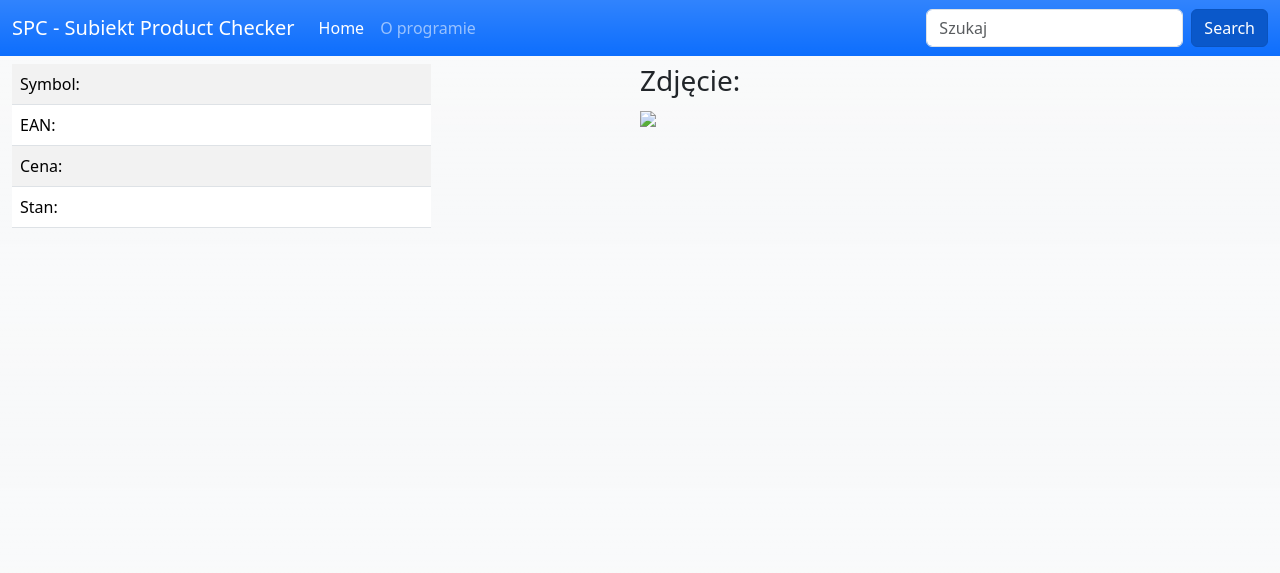
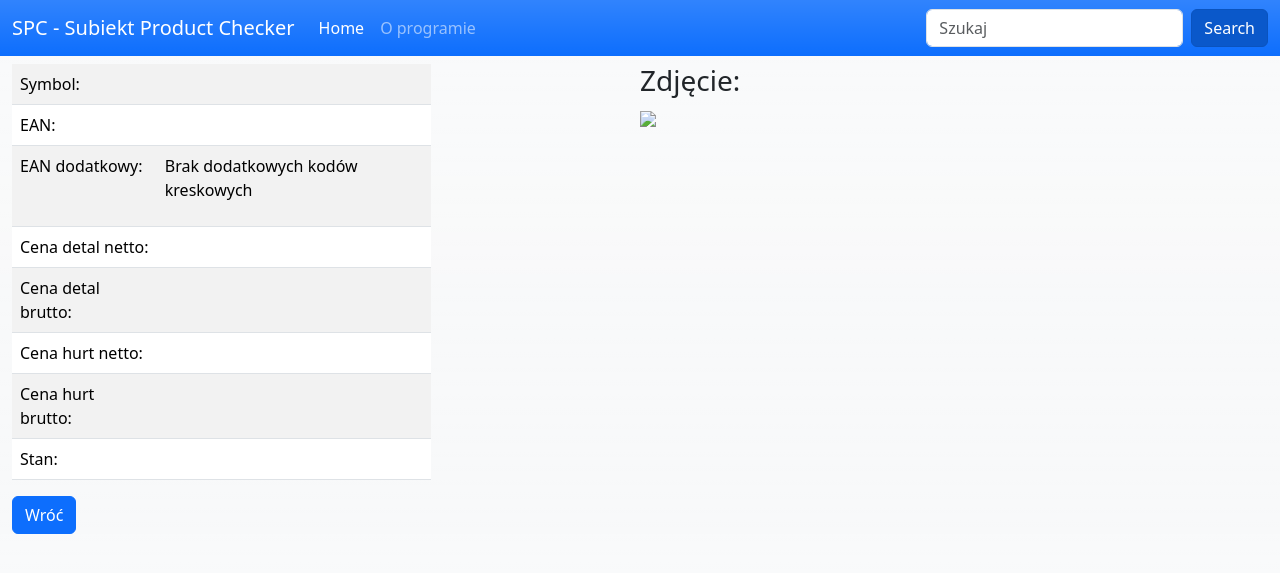
Before and after one commit to sebekbr/SubiektProductChecker, a Django app: template app/templates/towar.html in a window 1280 px wide. Shown: the top 573 px of the page. Run offline with Django 4.2, Linux system fonts and the light colour scheme; the template is opened without the code that fills it, so the values that code supplies are empty; some libraries are stand-ins or nearby versions.

Commit message:
Added Back button

```diff
--- a/app/templates/towar.html
+++ b/app/templates/towar.html
@@ -15,7 +15,29 @@
             <td>{{ item.tw_PodstKodKresk }}</td>
           </tr>
           <tr>
-            <td>Cena:</td>
+            <td>EAN dodatkowy: </td>
+            <td>
+                {% for ean in ean_list %}
+                    <p>{{ ean.kk_kod }}</p>
+                {% empty %}
+                    <p>Brak dodatkowych kodów kreskowych</p>
+                {% endfor %}
+            </td>
+          </tr>
+          <tr>
+            <td>Cena detal netto:</td>
+            <td></td>
+          </tr>
+          <tr>
+            <td>Cena detal brutto:</td>
+            <td></td>
+          </tr>
+          <tr>
+            <td>Cena hurt netto:</td>
+            <td></td>
+          </tr>
+          <tr>
+            <td>Cena hurt brutto:</td>
             <td></td>
           </tr>
           <tr>
@@ -24,7 +46,13 @@
           </tr>
         </tbody>
       </table>
+
+      <div class="float-start">
+        <a href="{{request.META.HTTP_REFERER|escape}}" class="btn btn-primary" role="button">Wróć</a>
+      </div>
+
     </div>
+
     <div class="float-end col-6">
         <h3>Zdjęcie:</h3>
         <img class="img-fluid" src="data: image / png; base64, {{ photo }}" />
```
